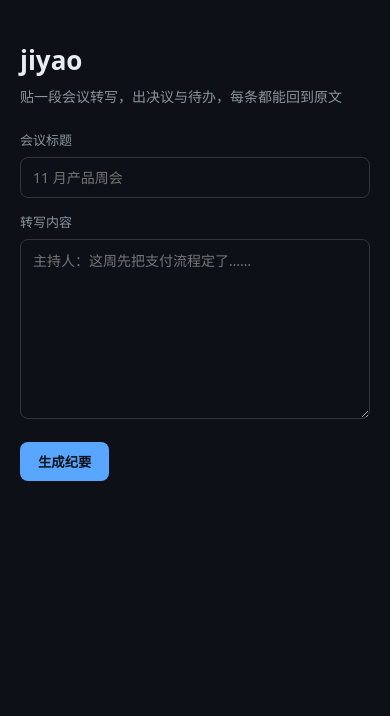
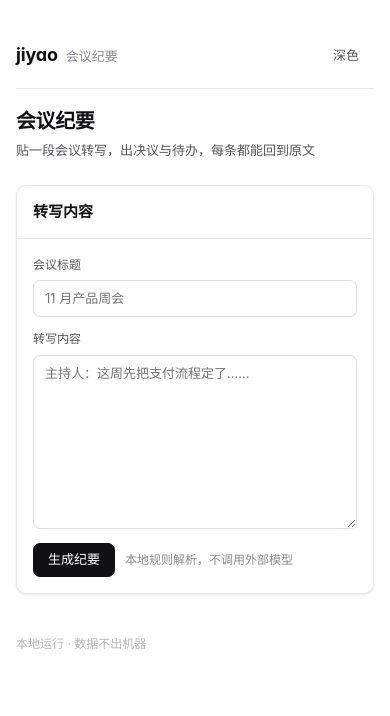
Before and after one commit to wushiyi105-jpg/jiyao, a FastAPI app: page / in a window 390 px wide. Shown: the top 716 px of the page. Run offline with FastAPI, Linux system fonts and the light colour scheme; parts of the project's set-up code (start-up, migrations or seed data) failed here and were passed over.

Commit message:
feat(ui): 统一简洁界面与共享样式

```diff
--- a/jiyao/iface/web.py
+++ b/jiyao/iface/web.py
@@ -7,6 +7,7 @@ from pathlib import Path
 
 from fastapi import FastAPI, Form, Request
 from fastapi.responses import HTMLResponse
+from fastapi.staticfiles import StaticFiles
 from fastapi.templating import Jinja2Templates
 
 from ..adapters.store import Store
@@ -18,6 +19,11 @@ TEMPLATES = Jinja2Templates(directory=str(Path(__file__).resolve().parents[2] /
 
 def create_app(settings: Settings) -> FastAPI:
     app = FastAPI(title="jiyao", version="1.0.0")
+    app.mount(
+        "/static",
+        StaticFiles(directory=str(Path(__file__).resolve().parents[2] / "static")),
+        name="static",
+    )
     store = Store(settings.db_path)
 
     @app.get("/", response_class=HTMLResponse)
--- /dev/null
+++ b/static/ui.css
@@ -0,0 +1,327 @@
+/* ============================================================
+   ui.css —— 18 个仓共用的界面基础
+   设计语言参考：solidtime / invoiceninja / Wallos 的界面结构
+   （只借鉴设计规律，不含任何上游代码）
+   用法：<link rel="stylesheet" href="/static/ui.css">
+   ============================================================ */
+
+:root {
+  /* 背景四级 */
+  --bg: #ffffff;
+  --bg-subtle: #fafafa;
+  --bg-muted: #f4f4f5;
+  --card: #ffffff;
+
+  /* 文字四级 */
+  --text: #111113;
+  --text-2: #55555c;
+  --text-3: #8a8a92;
+  --text-4: #b4b4bb;
+
+  /* 边框三级 */
+  --border: #e8e8ec;
+  --border-2: #dcdce2;
+  --border-3: #c9c9d1;
+
+  /* 强调色只用一个 */
+  --accent: #2f6feb;
+  --accent-soft: #eaf1fe;
+  --accent-ink: #1a4fbf;
+
+  /* 语义色 */
+  --ok: #18794e;
+  --ok-soft: #e8f5ee;
+  --warn: #9a6700;
+  --warn-soft: #fdf6e3;
+  --bad: #b42318;
+  --bad-soft: #fdecea;
+
+  /* 圆角：一个基准，其余派生 */
+  --radius: 10px;
+  --radius-sm: 7px;
+  --radius-lg: 14px;
+
+  /* 只有两级阴影，别加第三级 */
+  --shadow-card: 0 1px 2px rgba(17, 17, 19, .04), 0 1px 3px rgba(17, 17, 19, .06);
+  --shadow-pop: 0 10px 30px rgba(17, 17, 19, .10);
+
+  /* 字阶：基准 15px，比默认 16 更紧凑、更像专业软件 */
+  --fs-2xs: 10px;
+  --fs-xs: 12px;
+  --fs-sm: 13px;
+  --fs-base: 15px;
+  --fs-lg: 18px;
+  --fs-xl: 20px;
+  --fs-2xl: 26px;
+  --fs-3xl: 32px;
+
+  --font: "Inter", -apple-system, "Segoe UI", "Microsoft YaHei", "PingFang SC", sans-serif;
+  --mono: "JetBrains Mono", ui-monospace, "Cascadia Code", Consolas, monospace;
+}
+
+/* 深色：同一套变量，不写第二套样式 */
+:root[data-theme="dark"] {
+  --bg: #0b0b0c;
+  --bg-subtle: #101012;
+  --bg-muted: #16161a;
+  --card: #121214;
+  --text: #f2f2f3;
+  --text-2: #a1a1a8;
+  --text-3: #77777f;
+  --text-4: #55555c;
+  --border: #232328;
+  --border-2: #2e2e34;
+  --border-3: #3a3a42;
+  --accent: #6a9bff;
+  --accent-soft: #16233d;
+  --accent-ink: #a8c4ff;
+  --ok: #4ade80;
+  --ok-soft: #10241a;
+  --warn: #fbbf24;
+  --warn-soft: #2a1f08;
+  --bad: #f87171;
+  --bad-soft: #2a1214;
+  --shadow-card: 0 1px 2px rgba(0, 0, 0, .5);
+  --shadow-pop: 0 12px 32px rgba(0, 0, 0, .6);
+}
+
+* { box-sizing: border-box; }
+
+html { -webkit-text-size-adjust: 100%; }
+
+body {
+  margin: 0;
+  background: var(--bg);
+  color: var(--text);
+  font: var(--fs-base)/1.6 var(--font);
+  font-feature-settings: "cv11", "ss01";   /* Inter 的字形微调 */
+  -webkit-font-smoothing: antialiased;
+}
+
+/* ---------- 页面骨架 ---------- */
+
+.shell { max-width: 1080px; margin: 0 auto; padding: 40px 24px 96px; }
+.shell--wide { max-width: 1280px; }
+
+.topbar {
+  display: flex; align-items: center; justify-content: space-between;
+  gap: 16px; padding: 14px 0 22px;
+  border-bottom: 1px solid var(--border);
+  margin-bottom: 28px;
+}
+
+.brand { display: flex; align-items: baseline; gap: 10px; }
+.brand b { font-size: var(--fs-lg); font-weight: 650; letter-spacing: -.01em; }
+.brand span { color: var(--text-3); font-size: var(--fs-sm); }
+
+.page-head { margin-bottom: 24px; }
+.page-head h1 {
+  margin: 0 0 6px; font-size: var(--fs-2xl); font-weight: 650;
+  letter-spacing: -.02em; line-height: 1.25;
+}
+.page-head p { margin: 0; color: var(--text-2); font-size: var(--fs-sm); }
+
+/* ---------- 数字行 ---------- */
+
+.stats { display: grid; grid-template-columns: repeat(auto-fit, minmax(160px, 1fr)); gap: 12px; margin-bottom: 24px; }
+.stat {
+  background: var(--card); border: 1px solid var(--border);
+  border-radius: var(--radius); padding: 14px 16px;
+  box-shadow: var(--shadow-card);
+}
+.stat .k { color: var(--text-3); font-size: var(--fs-xs); letter-spacing: .02em; }
+.stat .v {
+  margin-top: 4px; font-size: var(--fs-xl); font-weight: 650;
+  font-variant-numeric: tabular-nums; letter-spacing: -.01em;
+}
+.stat .v small { font-size: var(--fs-sm); font-weight: 500; color: var(--text-3); margin-left: 2px; }
+
+/* ---------- 卡片 ---------- */
+
+.card {
+  background: var(--card); border: 1px solid var(--border);
+  border-radius: var(--radius); box-shadow: var(--shadow-card);
+  overflow: hidden;
+}
+.card + .card { margin-top: 16px; }
+.card__head {
+  display: flex; align-items: center; justify-content: space-between;
+  padding: 14px 16px; border-bottom: 1px solid var(--border);
+}
+.card__head h2 { margin: 0; font-size: var(--fs-base); font-weight: 600; }
+.card__head .hint { color: var(--text-3); font-size: var(--fs-xs); }
+.card__body { padding: 16px; }
+
+/* ---------- 表格：高级感主要靠这张表 ---------- */
+
+.table { width: 100%; border-collapse: collapse; font-size: var(--fs-sm); }
+.table th {
+  text-align: left; font-weight: 500; color: var(--text-3);
+  font-size: var(--fs-2xs); letter-spacing: .06em; text-transform: uppercase;
+  padding: 10px 16px; background: var(--bg-subtle);
+  border-bottom: 1px solid var(--border); white-space: nowrap;
+}
+.table td {
+  padding: 11px 16px; border-bottom: 1px solid var(--border);
+  vertical-align: middle;
+}
+.table tr:last-child td { border-bottom: 0; }
+.table tbody tr:hover { background: var(--bg-subtle); }
+.table .num { text-align: right; font-variant-numeric: tabular-nums; }
+.table .strong { font-weight: 600; }
+.table .muted { color: var(--text-3); }
+
+/* ---------- 标记 ---------- */
+
+.tag {
+  display: inline-flex; align-items: center; gap: 5px;
+  padding: 2px 8px; border-radius: 999px;
+  font-size: var(--fs-xs); font-weight: 500;
+  border: 1px solid var(--border-2); color: var(--text-2);
+  background: var(--bg-subtle); white-space: nowrap;
+}
+.tag--ok { color: var(--ok); background: var(--ok-soft); border-color: transparent; }
+.tag--warn { color: var(--warn); background: var(--warn-soft); border-color: transparent; }
+.tag--bad { color: var(--bad); background: var(--bad-soft); border-color: transparent; }
+.tag--accent { color: var(--accent-ink); background: var(--accent-soft); border-color: transparent; }
+
+/* ---------- 按钮 ---------- */
+
+.btn {
+  display: inline-flex; align-items: center; justify-content: center; gap: 6px;
+  height: 34px; padding: 0 14px; border-radius: var(--radius-sm);
+  font: 500 var(--fs-sm)/1 var(--font); cursor: pointer;
+  border: 1px solid var(--border-2); background: var(--card); color: var(--text);
+  transition: background .12s ease, border-color .12s ease;
+}
+.btn:hover { background: var(--bg-muted); }
+.btn--primary { background: var(--text); border-color: var(--text); color: var(--bg); }
+.btn--primary:hover { opacity: .88; }
+.btn--ghost { border-color: transparent; background: transparent; color: var(--text-2); }
+.btn--ghost:hover { background: var(--bg-muted); color: var(--text); }
+.btn:disabled { opacity: .45; cursor: not-allowed; }
+
+/* ---------- 表单 ---------- */
+
+.field { display: flex; flex-direction: column; gap: 6px; }
+.field label { font-size: var(--fs-xs); color: var(--text-2); }
+.input, .select, textarea.input {
+  width: 100%; padding: 8px 11px; font: var(--fs-sm)/1.5 var(--font);
+  color: var(--text); background: var(--bg);
+  border: 1px solid var(--border-2); border-radius: var(--radius-sm);
+  outline: none;
+}
+.input:focus, .select:focus, textarea.input:focus {
+  border-color: var(--accent); box-shadow: 0 0 0 3px var(--accent-soft);
+}
+.row { display: flex; gap: 12px; flex-wrap: wrap; }
+.row > * { flex: 1 1 180px; }
+
+/* ---------- 空状态与提示 ---------- */
+
+.empty {
+  padding: 44px 16px; text-align: center; color: var(--text-3); font-size: var(--fs-sm);
+}
+.empty b { display: block; color: var(--text); font-size: var(--fs-base); margin-bottom: 6px; }
+
+.note {
+  display: flex; gap: 8px; padding: 10px 12px; border-radius: var(--radius-sm);
+  background: var(--bg-subtle); border: 1px solid var(--border);
+  color: var(--text-2); font-size: var(--fs-sm);
+}
+.note--warn { background: var(--warn-soft); border-color: transparent; color: var(--warn); }
+
+/* ---------- 代码与细节 ---------- */
+
+code, .mono { font-family: var(--mono); font-size: .92em; }
+code {
+  background: var(--bg-muted); border: 1px solid var(--border);
+  padding: 1px 5px; border-radius: 5px;
+}
+
+hr.sep { border: 0; border-top: 1px solid var(--border); margin: 24px 0; }
+
+.foot { margin-top: 40px; color: var(--text-4); font-size: var(--fs-xs); }
+
+@media (max-width: 720px) {
+  .shell { padding: 24px 16px 64px; }
+  .page-head h1 { font-size: var(--fs-xl); }
+  .table th, .table td { padding: 9px 12px; }
+}
+
+/* ---------- 布局辅助（保持少而稳） ---------- */
+
+.table-wrap { overflow-x: auto; }
+.cols { display: grid; grid-template-columns: 1.45fr 1fr; gap: 16px; align-items: start; }
+.cols > div > .card:first-child { margin-top: 0; }
+.stack { display: grid; gap: 10px; }
+.list-row {
+  display: flex; align-items: center; justify-content: space-between;
+  gap: 12px; padding: 9px 0; border-bottom: 1px solid var(--border);
+  font-size: var(--fs-sm);
+}
+.list-row:last-child { border-bottom: 0; }
+.list-row .t { color: var(--text); }
+.list-row .s { color: var(--text-3); font-size: var(--fs-xs); }
+.progress { height: 5px; background: var(--bg-muted); border-radius: 99px; overflow: hidden; }
+.progress > i { display: block; height: 5px; background: var(--accent); border-radius: 99px; }
+.checklist { display: grid; gap: 0; }
+.check { display: flex; align-items: flex-start; gap: 10px; padding: 9px 0; border-bottom: 1px solid var(--border); font-size: var(--fs-sm); }
+.check:last-child { border-bottom: 0; }
+.check .box { width: 15px; height: 15px; border: 1px solid var(--border-3); border-radius: 4px; margin-top: 3px; flex: none; }
+.check .box.on { background: var(--accent); border-color: var(--accent); }
+.check .box.on::after { content: ""; display: block; width: 3px; height: 7px; border: solid #fff; border-width: 0 1.5px 1.5px 0; transform: rotate(45deg); margin: 2px 0 0 5px; }
+.form-grid { display: grid; grid-template-columns: repeat(auto-fit, minmax(180px, 1fr)); gap: 12px; }
+.form-actions { display: flex; gap: 10px; align-items: center; flex-wrap: wrap; margin-top: 14px; }
+.stat .v.ok { color: var(--ok); }
+.stat .v.bad { color: var(--bad); }
+.section-gap { margin-top: 16px; }
+.mono-num { font-variant-numeric: tabular-nums; }
+@media (max-width: 860px) {
+  .cols { grid-template-columns: 1fr; }
+}
+
+.inline-form { display: flex; gap: 8px; align-items: center; justify-content: flex-end; }
+.inline-form .input { width: 104px; height: 30px; padding: 4px 9px; }
+.inline-form .btn { height: 30px; padding: 0 10px; }
+.table .tag { margin-right: 0; }
+.form-block { margin-bottom: 14px; }
+.form-block:last-child { margin-bottom: 0; }
+.form-title { font-size: var(--fs-xs); color: var(--text-3); margin-bottom: 8px; }
+
+.field--auto { flex: 0 0 auto; align-self: flex-end; }
+.detail { color: var(--text-2); font-size: var(--fs-sm); line-height: 1.65; }
+.kv { display: grid; grid-template-columns: 120px 1fr; gap: 6px 14px; font-size: var(--fs-sm); }
+.kv dt { color: var(--text-3); }
+.kv dd { margin: 0; color: var(--text); }
+.big { font-size: var(--fs-3xl); font-weight: 650; letter-spacing: -.02em; font-variant-numeric: tabular-nums; }
+.big small { font-size: var(--fs-base); font-weight: 500; color: var(--text-3); margin-left: 4px; }
+
+.board { display: grid; grid-template-columns: repeat(3, minmax(0, 1fr)); gap: 16px; margin-bottom: 16px; }
+.board .card { margin-top: 0; }
+
+.board .list-row { align-items: flex-start; }
+@media (max-width: 860px) { .board { grid-template-columns: 1fr; } }
+.timeline { display: grid; gap: 0; }
+.timeline-item { display: grid; grid-template-columns: 92px 1fr auto; gap: 12px; align-items: center; padding: 10px 0; border-bottom: 1px solid var(--border); font-size: var(--fs-sm); }
+.timeline-item:last-child { border-bottom: 0; }
+.timeline-item .d { color: var(--text-3); font-variant-numeric: tabular-nums; }
+
+@media (max-width: 720px) {
+  .stats { grid-template-columns: repeat(2, minmax(0, 1fr)); gap: 10px; }
+  .stat { padding: 12px 13px; }
+  .stat .v { font-size: clamp(16px, 4.6vw, 20px); overflow-wrap: anywhere; }
+  .card__head { align-items: flex-start; }
+  .card__head .hint { display: none; }
+  .table { min-width: 620px; }
+  .topbar { padding-bottom: 16px; margin-bottom: 20px; }
+  .brand { gap: 8px; }
+  .brand span { max-width: 190px; overflow: hidden; text-overflow: ellipsis; white-space: nowrap; }
+  .timeline-item { grid-template-columns: 76px 1fr auto; gap: 8px; }
+}
+
+.board { align-items: start; }
+.board-item { padding: 9px 0; border-bottom: 1px solid var(--border); }
+.board-item:last-child { border-bottom: 0; padding-bottom: 0; }
+.board-item .t { font-size: var(--fs-sm); font-weight: 600; }
+.board-item .why { color: var(--text-3); font-size: var(--fs-xs); margin-top: 2px; line-height: 1.5; }
--- /dev/null
+++ b/templates/_macros.html
@@ -0,0 +1,70 @@
+{# 18 仓共用页面骨架：只依赖 /static/ui.css，不引外部字体和图标库 #}
+{% macro shell(name, tagline, wide=false) -%}
+<!doctype html>
+<html lang="zh-CN">
+<head>
+  <meta charset="utf-8">
+  <meta name="viewport" content="width=device-width, initial-scale=1">
+  <title>{{ name }} · {{ tagline }}</title>
+  <link rel="stylesheet" href="/static/ui.css">
+</head>
+<body>
+  <main class="shell{% if wide %} shell--wide{% endif %}">
+    <header class="topbar">
+      <div class="brand"><b>{{ name }}</b><span>{{ tagline }}</span></div>
+      <button class="btn btn--ghost" type="button" data-theme-toggle>深色</button>
+    </header>
+    {{ caller() }}
+    <footer class="foot">本地运行 · 数据不出机器</footer>
+  </main>
+  <script>
+    (function () {
+      var root = document.documentElement;
+      var btn = document.querySelector('[data-theme-toggle]');
+      var saved = localStorage.getItem('ui-theme');
+      if (saved) { root.dataset.theme = saved; btn.textContent = saved === 'dark' ? '浅色' : '深色'; }
+      btn.addEventListener('click', function () {
+        var next = root.dataset.theme === 'dark' ? 'light' : 'dark';
+        root.dataset.theme = next;
+        localStorage.setItem('ui-theme', next);
+        btn.textContent = next === 'dark' ? '浅色' : '深色';
+      });
+    })();
+  </script>
+</body>
+</html>
+{%- endmacro %}
+
+{% macro head(title, desc="") -%}
+<div class="page-head">
+  <h1>{{ title }}</h1>
+  {% if desc %}<p>{{ desc }}</p>{% endif %}
+</div>
+{%- endmacro %}
+
+{% macro stats(items) -%}
+<div class="stats">
+  {% for k, v, unit in items %}
+  <div class="stat"><div class="k">{{ k }}</div><div class="v">{{ v }}{% if unit %}<small>{{ unit }}</small>{% endif %}</div></div>
+  {% endfor %}
+</div>
+{%- endmacro %}
+
+{% macro card(title, hint="") -%}
+<section class="card">
+  <div class="card__head"><h2>{{ title }}</h2>{% if hint %}<span class="hint">{{ hint }}</span>{% endif %}</div>
+  <div class="card__body">{{ caller() }}</div>
+</section>
+{%- endmacro %}
+
+{% macro tag(text, kind="") -%}
+<span class="tag{% if kind %} tag--{{ kind }}{% endif %}">{{ text }}</span>
+{%- endmacro %}
+
+{% macro empty(title, text="") -%}
+<div class="empty"><b>{{ title }}</b>{% if text %}{{ text }}{% endif %}</div>
+{%- endmacro %}
+
+{% macro note(text, warn=false) -%}
+<div class="note{% if warn %} note--warn{% endif %}">{{ text }}</div>
+{%- endmacro %}
--- a/templates/index.html
+++ b/templates/index.html
@@ -1,76 +1,74 @@
-<!doctype html>
-<html lang="zh-CN">
-<head>
-<meta charset="utf-8">
-<meta name="viewport" content="width=device-width,initial-scale=1">
-<title>jiyao · 会议纪要</title>
-<style>
-  :root{--bg:#0d1117;--card:#161b22;--line:#30363d;--ink:#e6edf3;--muted:#8b949e;--accent:#58a6ff;--warn:#d29922;--bad:#f85149}
-  *{box-sizing:border-box}
-  body{margin:0;background:var(--bg);color:var(--ink);font-family:system-ui,-apple-system,"Microsoft YaHei",sans-serif;line-height:1.6}
-  .wrap{max-width:820px;margin:0 auto;padding:40px 20px 80px}
-  h1{font-size:26px;margin:0 0 4px}
-  .sub{color:var(--muted);font-size:14px;margin-bottom:22px}
-  textarea,input{width:100%;background:#0d1117;border:1px solid var(--line);color:var(--ink);border-radius:8px;padding:10px 12px;font-size:14px;font-family:inherit}
-  textarea{min-height:180px;resize:vertical}
-  label{display:block;font-size:13px;color:var(--muted);margin:14px 0 6px}
-  button{margin-top:16px;background:var(--accent);color:#0d1117;border:none;border-radius:8px;padding:10px 18px;font-weight:600;cursor:pointer}
-  .card{margin-top:24px;background:var(--card);border:1px solid var(--line);border-radius:12px;padding:18px}
-  h2{font-size:15px;margin:0 0 10px;color:var(--muted);font-weight:600}
-  ul{margin:0;padding-left:18px}
-  li{margin:4px 0}
-  table{width:100%;border-collapse:collapse;font-size:14px;margin-top:6px}
-  td,th{padding:7px 6px;border-bottom:1px solid #21262d;text-align:left}
-  th{color:var(--muted);font-size:12px}
-  .high{color:var(--bad)}
-  .warn{color:var(--warn)}
-</style>
-</head>
-<body>
-<div class="wrap">
-  <h1>jiyao</h1>
-  <div class="sub">贴一段会议转写，出决议与待办，每条都能回到原文</div>
+{% from "_macros.html" import shell, head, stats, card, tag, empty, note %}
+{% call shell("jiyao", "会议纪要", true) %}
+{{ head("会议纪要", "贴一段会议转写，出决议与待办，每条都能回到原文") }}
 
+{% call card("转写内容") %}
 <form method="post" action="/digest">
-    <label>会议标题</label>
-    <input name="title" placeholder="11 月产品周会">
-    <label>转写内容</label>
-    <textarea name="transcript" placeholder="主持人：这周先把支付流程定了……"></textarea>
-    <button type="submit">生成纪要</button>
+  <div class="field" style="margin-bottom:12px"><label>会议标题</label><input class="input" name="title" placeholder="11 月产品周会"></div>
+  <div class="field" style="margin-bottom:12px"><label>转写内容</label><textarea class="input" name="transcript" rows="8" placeholder="主持人：这周先把支付流程定了……"></textarea></div>
+  <div class="form-actions"><button class="btn btn--primary" type="submit">生成纪要</button><span class="s" style="color:var(--text-3);font-size:var(--fs-xs)">本地规则解析，不调用外部模型</span></div>
 </form>
+{% endcall %}
 
 {% if result %}
-  <div class="card">
-    <h2>已定事项</h2>
-    <ul>{% for d in result.decisions %}<li>{{ d }}</li>{% else %}<li>无</li>{% endfor %}</ul>
+<div class="section-gap"></div>
+{{ stats([
+  ("已定事项", result.decisions|length, "条"),
+  ("待办", result.actions|length, "条"),
+  ("问题", result.findings|length, "条"),
+  ("未完成", open|length, "条")
+]) }}
+
+<div class="cols">
+  <div>
+    {% call card("已定事项", result.decisions|length ~ " 条") %}
+      {% if result.decisions %}
+      <div class="stack">
+        {% for d in result.decisions %}<div class="list-row"><span class="t">{{ d }}</span>{{ tag("已定", "ok") }}</div>{% endfor %}
       </div>
-  <div class="card">
-    <h2>待办</h2>
-    <table>
-      <tr><th>事项</th><th>负责人</th><th>期限</th></tr>
+      {% else %}
+      {{ empty("没有识别到明确决议") }}
+      {% endif %}
+    {% endcall %}
+  </div>
+  <div>
+    {% call card("待办", result.actions|length ~ " 条") %}
+      {% if result.actions %}
+      <div class="table-wrap">
+        <table class="table">
+          <thead><tr><th>事项</th><th>负责人</th><th>期限</th></tr></thead>
+          <tbody>
             {% for text, owner, due in result.actions %}
-      <tr><td>{{ text }}</td><td>{{ owner }}</td><td>{{ due }}</td></tr>
+            <tr><td>{{ text }}</td><td>{{ owner }}</td><td class="muted">{{ due }}</td></tr>
             {% endfor %}
+          </tbody>
         </table>
       </div>
+      {% else %}
+      {{ empty("没有识别到待办") }}
+      {% endif %}
+    {% endcall %}
+  </div>
+</div>
+
 {% if result.findings %}
-  <div class="card">
-    <h2>问题</h2>
-    <ul>
+{% call card("问题", result.findings|length ~ " 条") %}
+  <div class="stack">
   {% for rule, msg in result.findings %}
-      <li class="{{ 'high' if 'trace' in rule or 'overdue' in rule else 'warn' }}">{{ rule }} — {{ msg }}</li>
+    <div class="list-row"><span class="t">{{ msg }}</span>{{ tag(rule, "bad" if "trace" in rule or "overdue" in rule else "warn") }}</div>
   {% endfor %}
-    </ul>
   </div>
+{% endcall %}
 {% endif %}
 {% endif %}
 
 {% if open %}
-  <div class="card">
-    <h2>未完成（{{ open|length }}）</h2>
-    <ul>{% for a in open %}<li>{{ a.text[:48] }} — {{ a.assignee or '未指派' }}</li>{% endfor %}</ul>
+{% call card("历史未完成", open|length ~ " 条") %}
+  <div class="stack">
+    {% for a in open %}
+    <div class="list-row"><span class="t">{{ a.text[:48] }}</span><span class="s">{{ a.assignee or "未指派" }}</span></div>
+    {% endfor %}
   </div>
+{% endcall %}
 {% endif %}
-</div>
-</body>
-</html>
+{% endcall %}
```
Also changed, not shown: 1 other file. Lines whose indentation alone changed are shown as unchanged.
